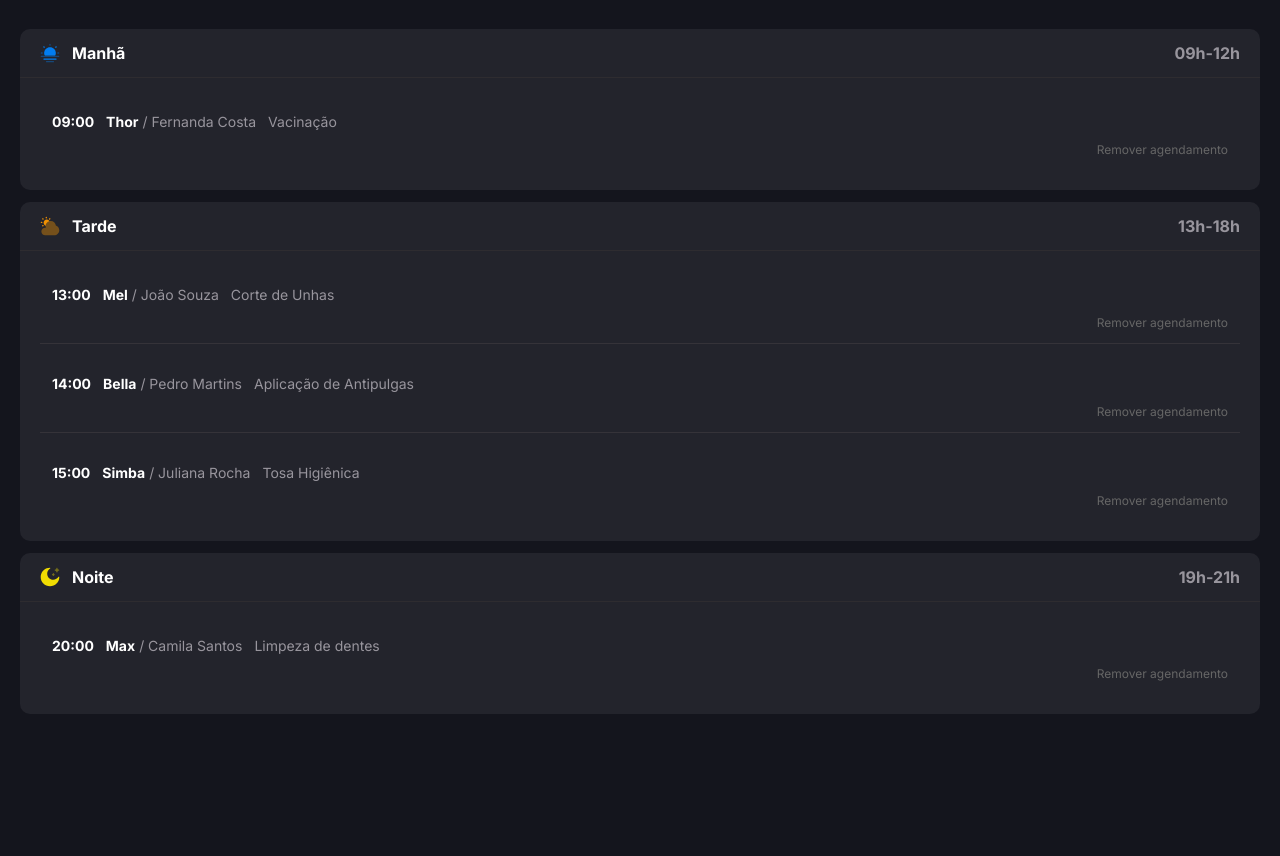
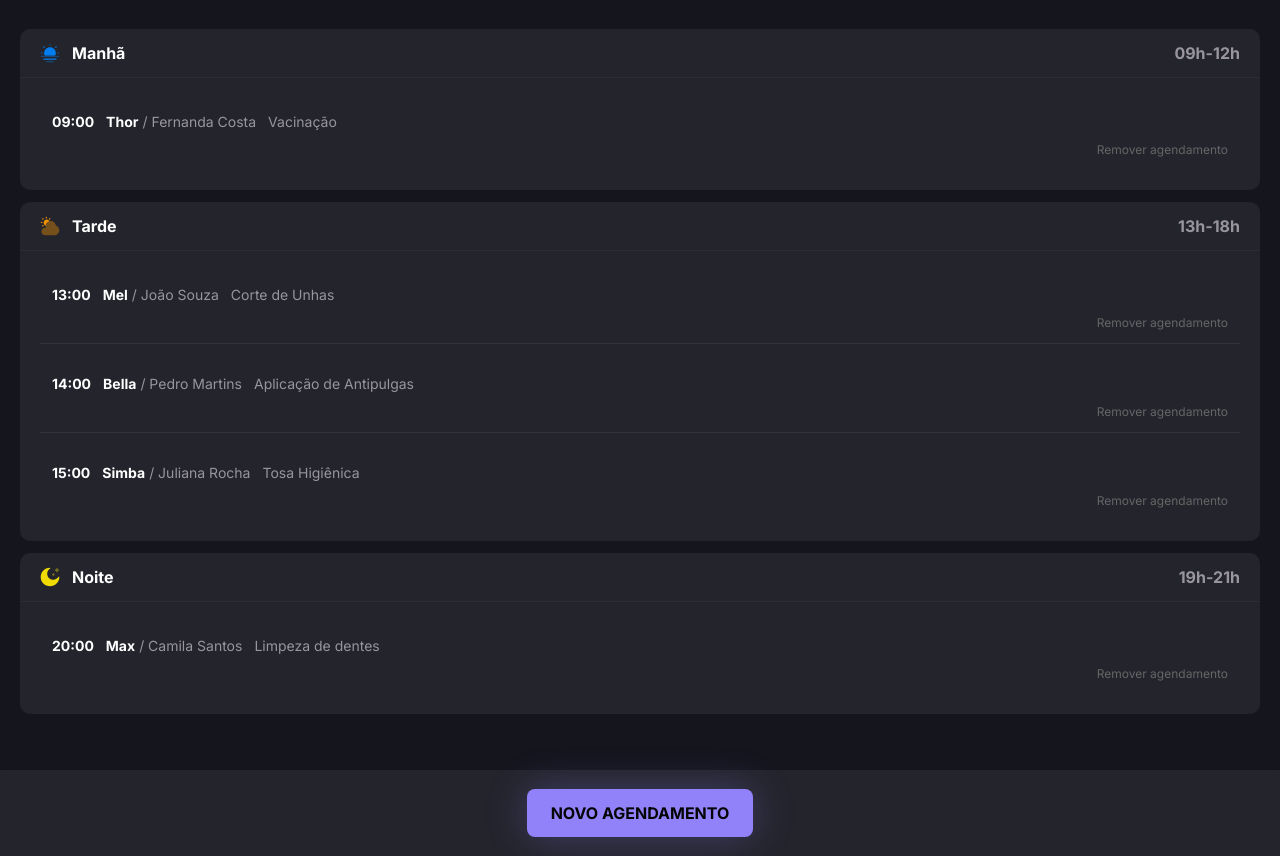
Before and after one commit to eduardapontel/pet-shop-appointment, a plain HTML site: page index.html in a window 1280 px wide. Shown: the part 194-1050 px from the top of the page. Before the commit the page ends 964 px from the top, so only its background shows below. Drawn offline with Linux system fonts and the light colour scheme; files whose address does not match are found by name; a web font is replaced by a local one.

Commit message:
add and style <footer> element

```diff
--- a/index.html
+++ b/index.html
@@ -119,6 +119,9 @@
             </div>
         </div>
     </main>
+    <footer>
+        <button>NOVO AGENDAMENTO</button>
+    </footer>
 </body>
 <link rel="stylesheet" href="./src/styles/index.css">
 
--- /dev/null
+++ b/src/styles/footer.css
@@ -0,0 +1,27 @@
+footer {
+    display: flex;
+    padding: 18px 20px;
+    flex-direction: column;
+    justify-content: center;
+    align-items: center;
+    gap: 4px;
+    border: 1px solid #23242c;
+    background: #23242c;
+    box-shadow: 0px 4px 4px 0px rgba(0, 0, 0, 0.4);
+
+    & > button {
+        all: unset;
+        display: flex;
+        padding: 12px 24px;
+        justify-content: center;
+        align-items: center;
+        gap: 8px;
+        border-radius: 8px;
+        background: var(--content-brand);
+        box-shadow: 0px 0px 40px 0px rgba(146, 130, 250, 0.3);
+
+        color: #050505;
+        text-align: center;
+        font: var(--label-large);
+    }
+}
--- a/src/styles/index.css
+++ b/src/styles/index.css
@@ -2,3 +2,4 @@
 @import url('./header.css');
 @import url('./main/main.css');
 @import url('./main/list.css');
+@import url('./footer.css');
```
